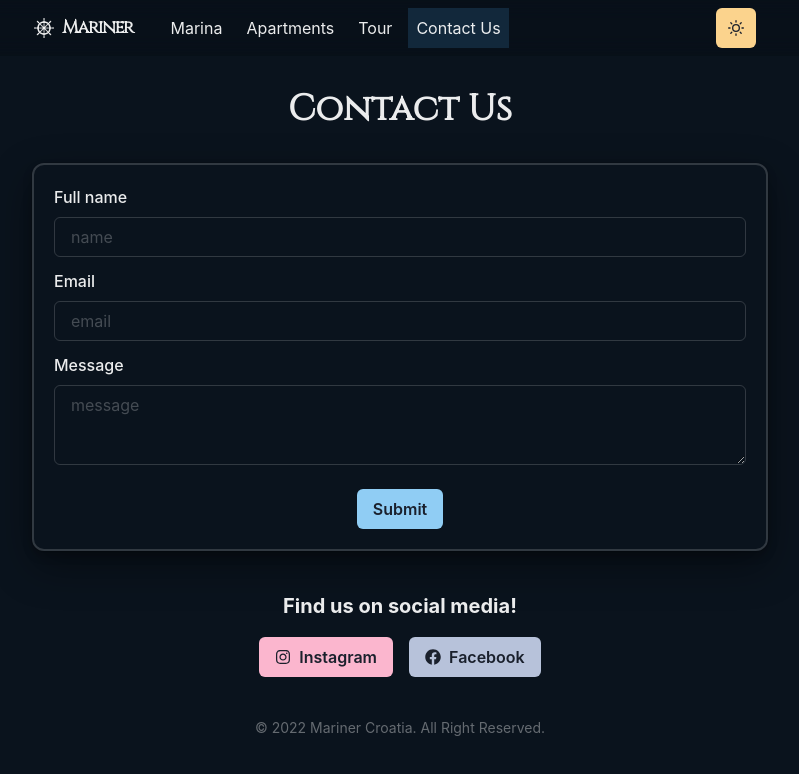
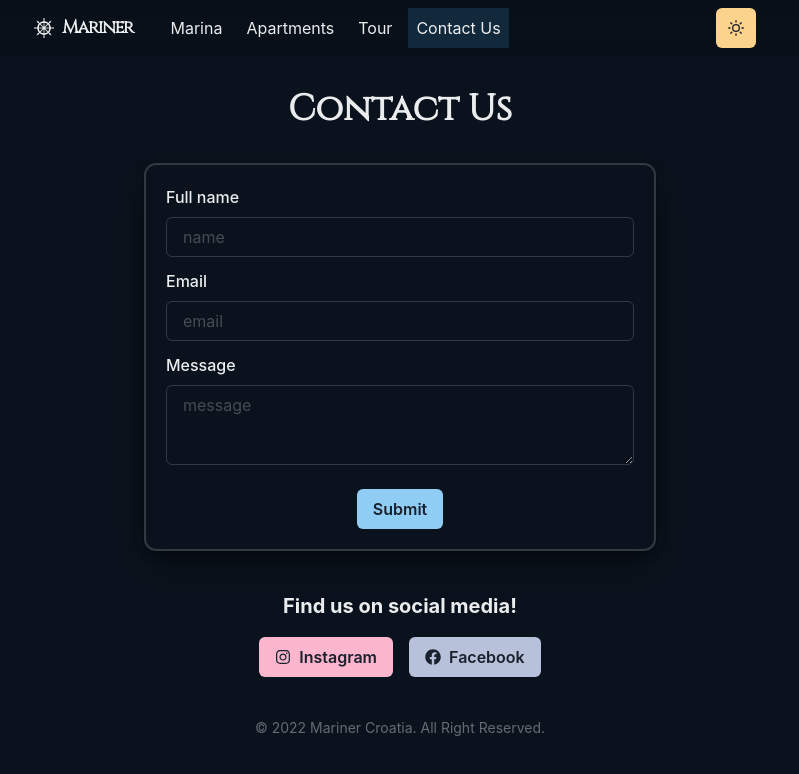
Before and after one commit to lex-unix/mariner, a Next.js app: page /contactus in a window 1280 px wide. Shown: the top 774 px of the page, without its empty margins (240-1039 px from the left). Built offline with nearby package versions, Linux system fonts and the light colour scheme.

Commit message:
fix(contactus): clip form width at ~500px

```diff
--- a/pages/contactus.js
+++ b/pages/contactus.js
@@ -22,6 +22,7 @@ const ContactUs = () => {
             p={5}
             borderRadius="xl"
             boxShadow={useColorModeValue('lg', 'dark-lg')}
+            maxW="lg"
           >
             <ContactForm />
           </Box>
```
